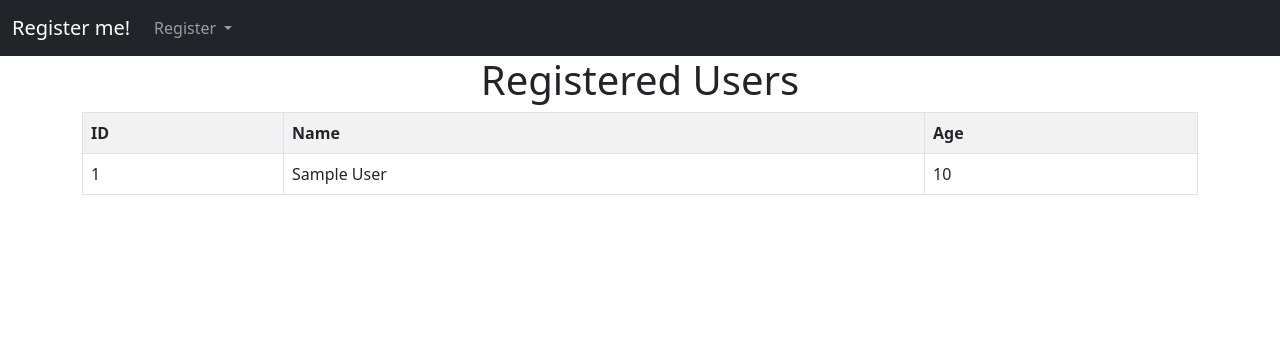
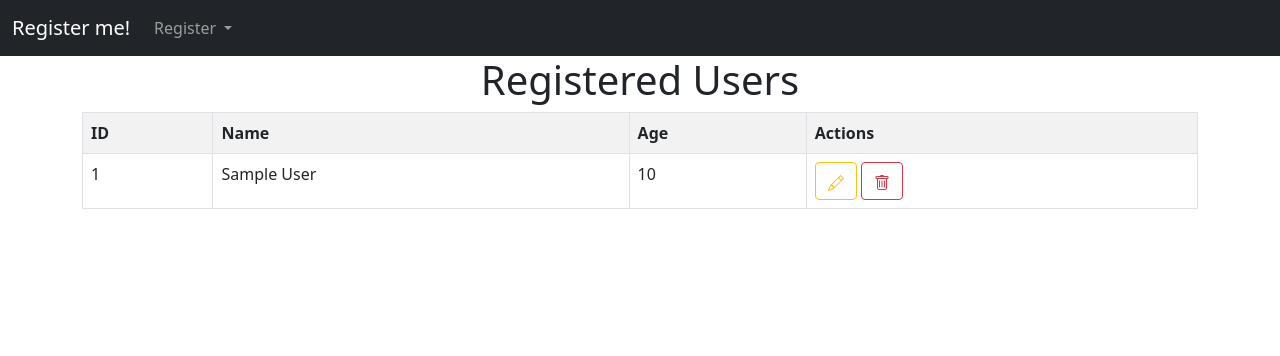
Before and after one commit to DevAnseSenior/user-register, a Django app: page / in a window 1280 px wide. Shown: the top 356 px of the page. Run offline with Django 4.2, Linux system fonts and the light colour scheme; tables that the repository leaves empty hold one stand-in row (values such as "Sample post").

Commit message:
add actions buttons register

```diff
--- a/reg_user_project/app_reg_users/templates/users/home.html
+++ b/reg_user_project/app_reg_users/templates/users/home.html
@@ -7,12 +7,26 @@
             <th>ID</th>
             <th>Name</th>
             <th>Age</th>
+            <th>Actions</th>
         </tr>
         {% for user in users %}
         <tr>
             <td>{{ user.id }}</td>
             <td>{{ user.name }}</td>
             <td>{{ user.age }}</td>
+            <td>
+                <button class="btn btn-outline-warning">
+                  <svg xmlns="http://www.w3.org/2000/svg" width="16" height="16" fill="currentColor" class="bi bi-pencil" viewBox="0 0 16 16">
+                    <path d="M12.146.146a.5.5 0 0 1 .708 0l3 3a.5.5 0 0 1 0 .708l-10 10a.5.5 0 0 1-.168.11l-5 2a.5.5 0 0 1-.65-.65l2-5a.5.5 0 0 1 .11-.168l10-10zM11.207 2.5 13.5 4.793 14.793 3.5 12.5 1.207 11.207 2.5zm1.586 3L10.5 3.207 4 9.707V10h.5a.5.5 0 0 1 .5.5v.5h.5a.5.5 0 0 1 .5.5v.5h.293l6.5-6.5zm-9.761 5.175-.106.106-1.528 3.821 3.821-1.528.106-.106A.5.5 0 0 1 5 12.5V12h-.5a.5.5 0 0 1-.5-.5V11h-.5a.5.5 0 0 1-.468-.325z"/>
+                  </svg>
+                </button>
+                <button class="btn btn-outline-danger">
+                    <svg xmlns="http://www.w3.org/2000/svg" width="16" height="16" fill="currentColor" class="bi bi-trash" viewBox="0 0 16 16">
+                      <path d="M5.5 5.5A.5.5 0 0 1 6 6v6a.5.5 0 0 1-1 0V6a.5.5 0 0 1 .5-.5Zm2.5 0a.5.5 0 0 1 .5.5v6a.5.5 0 0 1-1 0V6a.5.5 0 0 1 .5-.5Zm3 .5a.5.5 0 0 0-1 0v6a.5.5 0 0 0 1 0V6Z"/>
+                      <path d="M14.5 3a1 1 0 0 1-1 1H13v9a2 2 0 0 1-2 2H5a2 2 0 0 1-2-2V4h-.5a1 1 0 0 1-1-1V2a1 1 0 0 1 1-1H6a1 1 0 0 1 1-1h2a1 1 0 0 1 1 1h3.5a1 1 0 0 1 1 1v1ZM4.118 4 4 4.059V13a1 1 0 0 0 1 1h6a1 1 0 0 0 1-1V4.059L11.882 4H4.118ZM2.5 3h11V2h-11v1Z"/>
+                    </svg>
+                </button>
+            </td>
         </tr>
         {% endfor %}
     </table>
```
